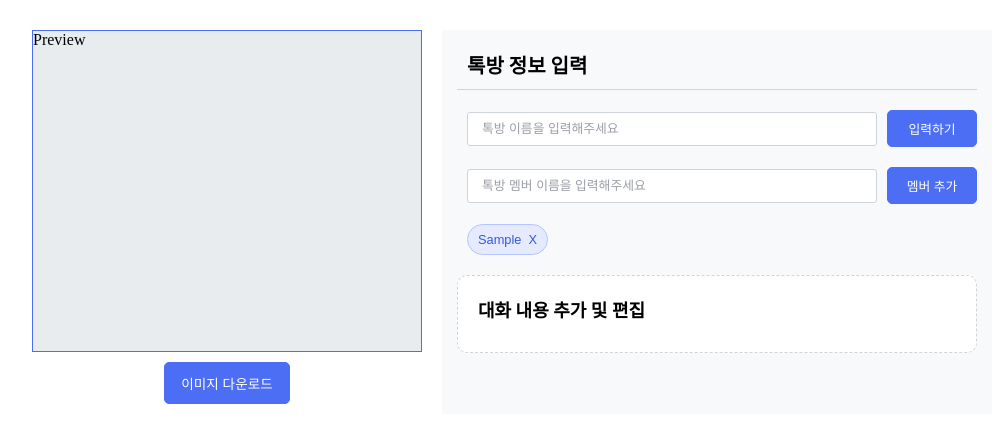
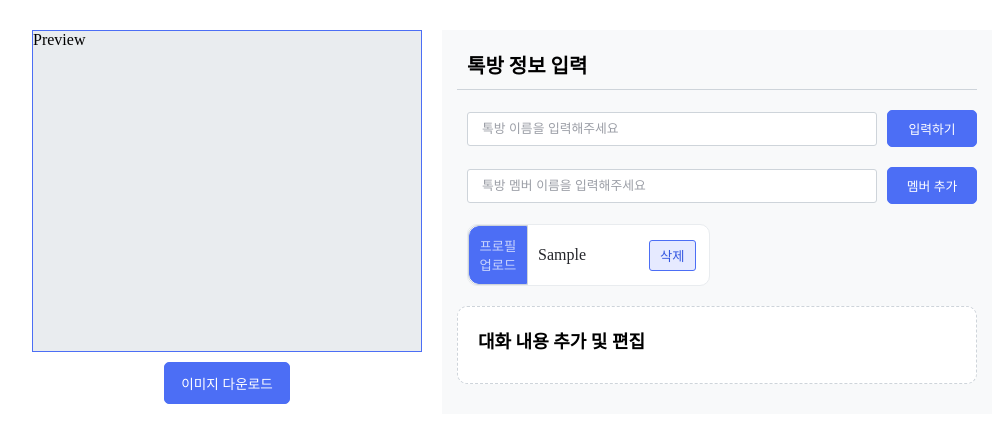
Before and after one commit to Jooeun-K/octo-generator, a Next.js app: page /talk in a window 1280 px wide. Both pictures are taken after typing "Sample" into the empty fields and a click on the button "멤버 추가". Shown: the top 442 px of the page, without its empty margins (128-1136 px from the left). Built offline with nearby package versions, Linux system fonts and the light colour scheme.

Commit message:
feat: 유저 정보 입력 및 프로필 이미지 업로드 기능 구현

```diff
--- a/components/talk/TalkEditor/FileForm/FileForm.tsx
+++ b/components/talk/TalkEditor/FileForm/FileForm.tsx
@@ -2,7 +2,7 @@ import { ChangeEvent, useRef, useState } from 'react'
 import { initializeApp } from 'firebase/app'
 import { ImageBox } from './FileForm.styles'
 import { openDB } from 'idb'
-import { uploadUserImage } from '@/utils/talkIDB.post'
+import { uploadTalkUserImage } from '@/utils/talkIDB.post'
 
 // const firebaseConfig = {
 //     storageBucket: 'gs://octo-generator.appspot.com'
@@ -21,7 +21,7 @@ const FileForm = () => {
     setImage(imgURL)
     console.log('imgURL: ', imgURL)
 
-    uploadUserImage(file, 'asdf')
+    uploadTalkUserImage(file, 'asdf')
   }
 
   return (
--- a/components/talk/TalkEditor/InfoForm/InfoForm.styles.ts
+++ b/components/talk/TalkEditor/InfoForm/InfoForm.styles.ts
@@ -31,24 +31,59 @@ export const UserList = styled('ul', {
 export const UserListItem = styled('li', {
   display: 'flex',
   alignItems: 'center',
-  background: '$PRIMARY100',
-  border: '1px solid $PRIMARY200',
-  borderRadius: 100,
+  color: '$GRAY800',
+  position: 'relative',
+  background: 'white',
+  borderRadius: '10px',
+  padding: '0 10px 0 0 ',
+  border: '1px solid $GRAY200',
+  width: 'calc(100% / 2 - 7px)',
+  minWidth: 230,
 
   '& button': {
-    padding: '7px 10px',
-    background: 'transparent',
-    border: 0,
-    outline: 0,
-    color: '$PRIMARY600',
-    fontSize: '0.8rem',
     cursor: 'pointer',
   },
+})
 
-  '& .text': {},
-  '& .delete': {
-    marginLeft: 7,
+export const ProfileBox = styled('div', {
+  width: 60,
+  height: 60,
+  borderRadius: '10px 0 0 10px',
+  overflow: 'hidden',
+  border: '1px solid $GRAY400',
+
+  '& img': {
+    width: '100%',
+    height: '100%',
+    objectFit: 'cover',
   },
+})
+
+export const ProfileUploadButton = styled('button', {
+  width: '100%',
+  height: '100%',
+  borderRadius: '10px 0 0 10px',
+  background: '$PRIMARY500',
+  border: '1px solid $PRIMARY500',
+  color: 'rgba(255, 255, 255, 0.7)',
+})
+
+export const UserName = styled('div', {
+  color: '$GRAY800',
+  padding: '10px',
+  textAlign: 'left',
+  width: 'calc(100% - 110px)',
+  overflow: 'hidden',
+  textOverflow: 'ellipsis',
+  whiteSpace: 'nowrap',
+})
+
+export const DeleteButton = styled('button', {
+  background: '$PRIMARY100',
+  border: '1px solid $PRIMARY500',
+  padding: '5px 10px',
+  color: '$PRIMARY600',
+  borderRadius: 3,
 })
 
 export const NoUser = styled('span', {
--- a/components/talk/TalkEditor/InfoForm/InfoForm.tsx
+++ b/components/talk/TalkEditor/InfoForm/InfoForm.tsx
@@ -1,10 +1,22 @@
 import Input from '@/components/common/Input/Input'
 import Button from '@/components/common/button/Button'
-import { ChangeEvent, FormEvent, useEffect, useRef, useState } from 'react'
-import { InfoHead, NoUser, TitleRow, UserList, UserListItem, UsersRow } from './InfoForm.styles'
+import { ChangeEvent, FormEvent, MouseEvent, useEffect, useRef, useState } from 'react'
+import {
+  DeleteButton,
+  InfoHead,
+  NoUser,
+  ProfileBox,
+  ProfileUploadButton,
+  TitleRow,
+  UserList,
+  UserListItem,
+  UserName,
+  UsersRow,
+} from './InfoForm.styles'
 import { TalkUser } from '@/types/talk.type'
 import { getAllTalkUser } from '@/utils/talkIDB.get'
-import { createTalkUser, deleteTalkUser } from '@/utils/talkIDB.post'
+import { createTalkUser, deleteTalkUser, uploadTalkUserImage } from '@/utils/talkIDB.post'
+import { generateImageUrl } from '@/utils/generateImageUrl'
 
 // IDB reference:
 // https://all-dev-kang.tistory.com/entry/%EC%9E%90%EB%B0%94%EC%8A%A4%ED%81%AC%EB%A6%BD%ED%8A%B8-IndexedDB-%EC%8B%A4%EC%A0%84-%EC%82%AC%EC%9A%A9%EB%B2%95-idb
@@ -31,6 +43,7 @@ const InfoForm = () => {
   const [newUser, setNewUser] = useState<TalkUser>(initialUser)
   const [talkUsers, setTalkUsers] = useState<TalkUser[]>([])
   const nameInputRef = useRef<HTMLInputElement>(null)
+  const fileRef = useRef<HTMLInputElement[]>([])
 
   const fetchAllUsers = async () => {
     const talkUsers = await getAllTalkUser()
@@ -49,6 +62,7 @@ const InfoForm = () => {
   const handleAddTalkUser = async () => {
     const name = nameInputRef.current?.value
     if (!name) return alert('톡방 멤버 이름을 입력해주세요.')
+    if (name.length < 2 || name.length > 15) return alert('톡방 멤버 이름은 2~10자로 입력해주세요.')
 
     // IDB를 사용하는 경우에 대한 로직
     const talkUserInfo: TalkUser = {
@@ -67,8 +81,11 @@ const InfoForm = () => {
   }
 
   const handleDeleteTalkUser = async (uid: string) => {
-    await deleteTalkUser(uid)
-    fetchAllUsers()
+    const check = confirm('정말로 해당 유저를 삭제하시겠습니까?')
+    if (check) {
+      await deleteTalkUser(uid)
+      fetchAllUsers()
+    }
   }
 
   const handleSubmitTitle = (e: FormEvent<HTMLFormElement>) => {
@@ -79,6 +96,19 @@ const InfoForm = () => {
   const handleSubmitName = (e: FormEvent<HTMLFormElement>) => {
     e.preventDefault()
     handleAddTalkUser()
+  }
+
+  const handleClickProfileButton = (e: MouseEvent<HTMLButtonElement>, idx: number) => {
+    e.preventDefault()
+    if (!fileRef.current) return
+    fileRef.current[idx].click()
+  }
+
+  const handleChangeProfileImage = async (e: ChangeEvent<HTMLInputElement>, userId: string) => {
+    if (!e.target?.files) return
+    const file = e.target.files[0]
+    await uploadTalkUserImage(file, userId)
+    fetchAllUsers()
   }
 
   return (
@@ -106,7 +136,6 @@ const InfoForm = () => {
               type="text"
               id="name"
               placeholder="톡방 멤버 이름을 입력해주세요"
-              // onChange={onChangeUserInput}
               inputType="PRIMARY"
               label="톡방 멤버"
               ref={nameInputRef}
@@ -117,12 +146,27 @@ const InfoForm = () => {
           </UsersRow>
         </form>
         <UserList>
-          {talkUsers.map((user) => (
+          {talkUsers.map((user, idx) => (
             <UserListItem key={user.userId}>
-              <button onClick={() => handleDeleteTalkUser(user.userId)}>
-                <span className="text">{user.name}</span>
-                <span className="delete">X</span>
-              </button>
+              <ProfileBox>
+                {user.profileImg ? (
+                  <img src={generateImageUrl(user.profileImg)} />
+                ) : (
+                  <ProfileUploadButton onClick={(e) => handleClickProfileButton(e, idx)} type="button">
+                    프로필
+                    <br />
+                    업로드
+                  </ProfileUploadButton>
+                )}
+              </ProfileBox>
+              <UserName>{user.name}</UserName>
+              <DeleteButton onClick={() => handleDeleteTalkUser(user.userId)}>삭제</DeleteButton>
+              <input
+                type="file"
+                ref={(el: HTMLInputElement) => (fileRef.current[idx] = el)}
+                style={{ display: 'none' }}
+                onChange={async (e) => handleChangeProfileImage(e, user.userId)}
+              />
             </UserListItem>
           ))}
           {talkUsers.length === 0 && <NoUser>톡방 멤버가 없습니다.</NoUser>}
--- /dev/null
+++ b/utils/generateImageUrl.ts
@@ -0,0 +1,5 @@
+export const generateImageUrl = (file: File) => {
+  if (!file.type.includes('image')) return
+  const imgUrl = URL.createObjectURL(file)
+  return imgUrl
+}
--- a/utils/talkIDB.post.ts
+++ b/utils/talkIDB.post.ts
@@ -1,14 +1,14 @@
 import { TalkUser } from '@/types/talk.type'
 import { openUserDb } from './talkIDB.core'
 
-export const uploadUserImage = async (file: File, userId: string) => {
+export const uploadTalkUserImage = async (file: File, userId: string) => {
   const db = await openUserDb()
-  const targetUser = await db.get('users', userId)
+  const targetUser = await db.getFromIndex('users', 'userId', userId)
   const newUser = {
     ...targetUser,
     profileImg: file,
   }
-  await db.put('users', newUser, userId)
+  await db.put('users', newUser)
 }
 
 export const createTalkUser = async (userInfoObj: TalkUser) => {
```
Also changed, not shown: styles/themeColors.ts (+18 -18 lines).
